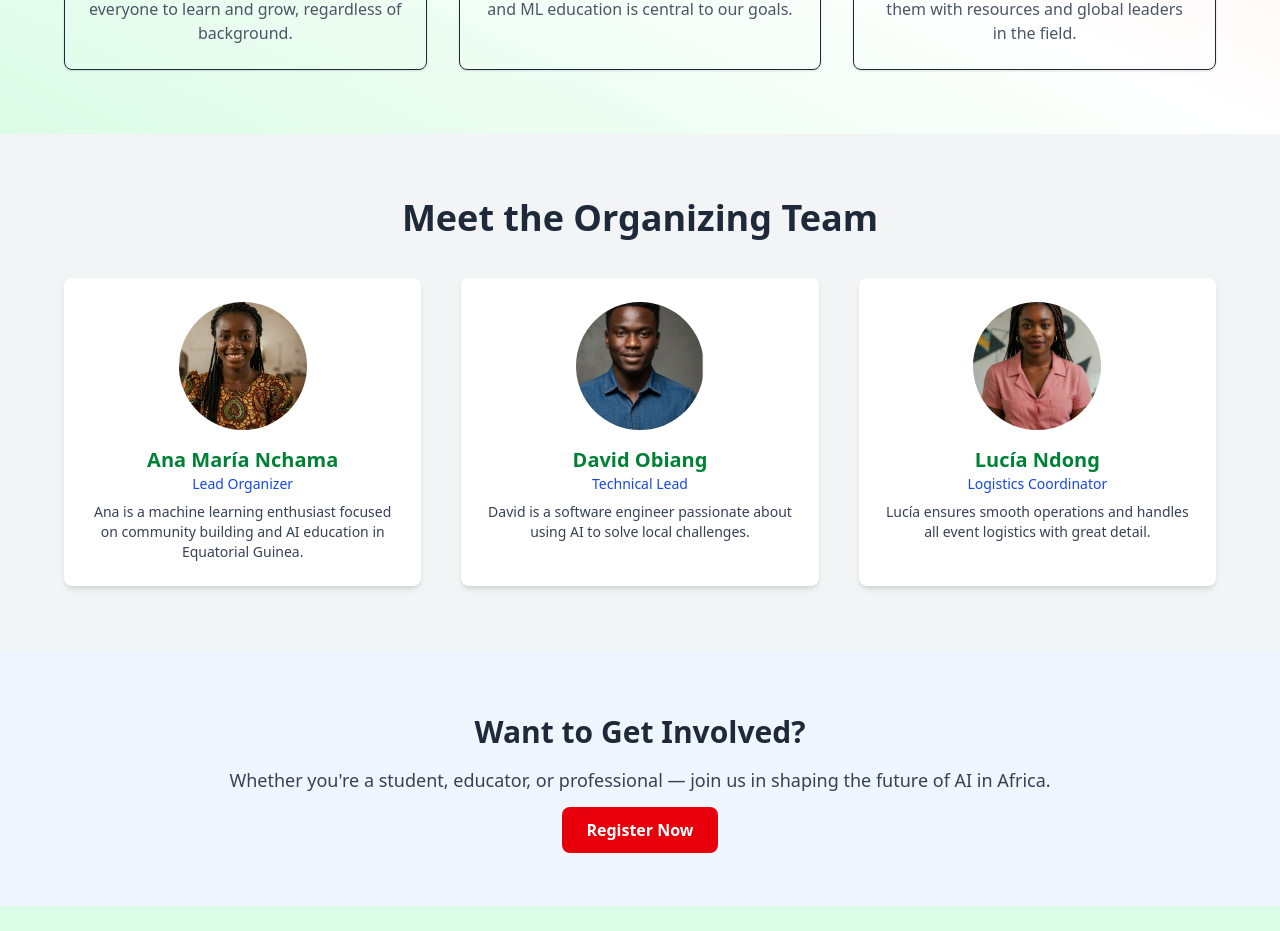
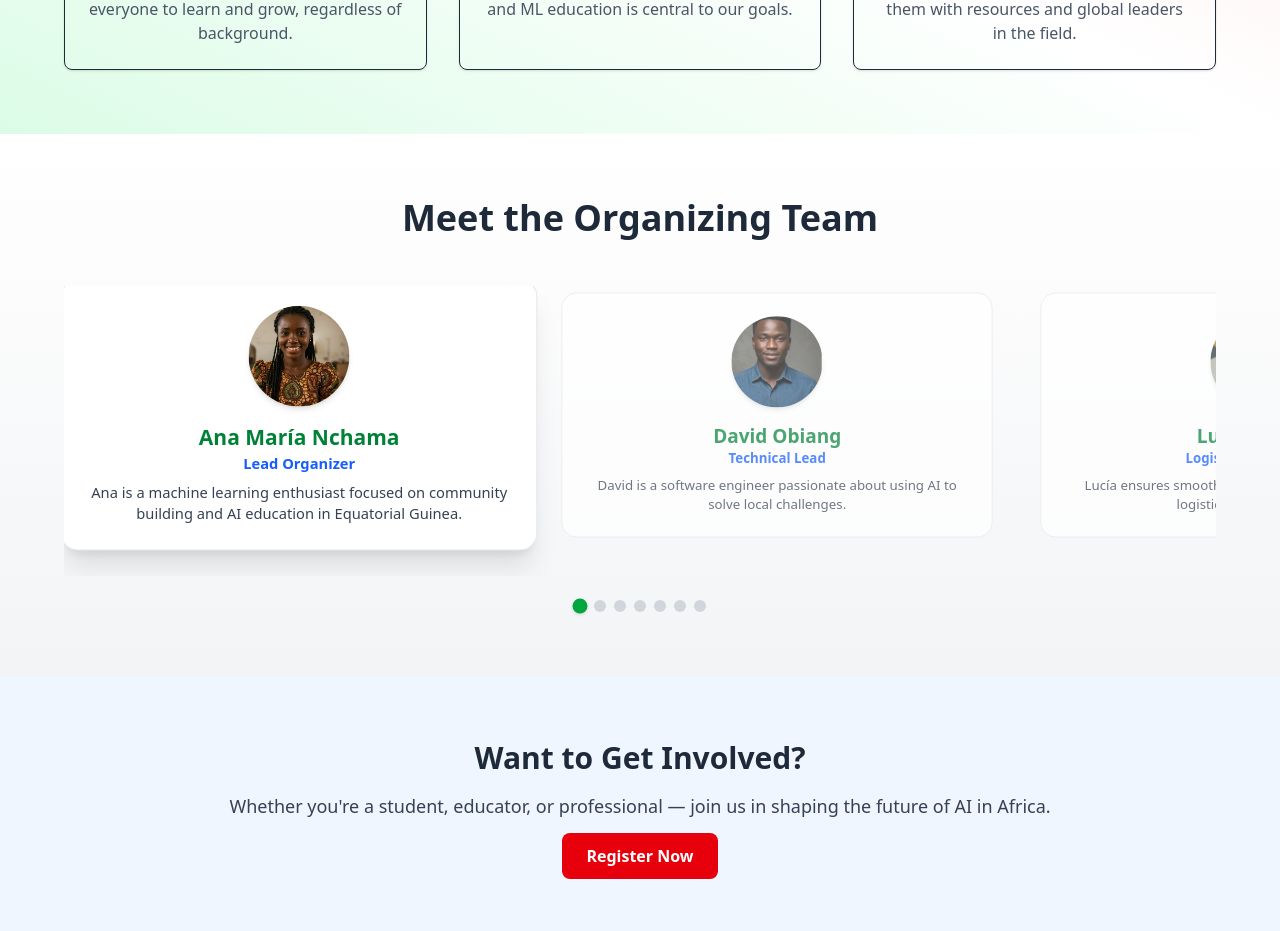
Before and after one commit to NeoPhetoane/IndabaX_Equatorial_Guinea, a React (Vite) app: page /about in a window 1280 px wide. Shown: the part 900-1831 px from the top of the page. Built offline with nearby package versions, Linux system fonts and the light colour scheme.

Commit message:
Organising team with carousel made into a componet and imported into about page.

```diff
--- a/package.json
+++ b/package.json
@@ -11,6 +11,7 @@
   },
   "dependencies": {
     "@tailwindcss/vite": "^4.1.6",
+    "lucide-react": "^0.511.0",
     "react": "^19.1.0",
     "react-dom": "^19.1.0",
     "react-router-dom": "^7.6.0",
--- /dev/null
+++ b/src/components/OrganisingTeam.jsx
@@ -0,0 +1,149 @@
+import { useRef, useState } from "react";
+import { ChevronLeft, ChevronRight } from "lucide-react";
+
+export default function OrganisingTeam() {
+  const scrollRef = useRef(null);
+
+  const [currentIndex, setCurrentIndex] = useState(0);
+
+  const team = [
+    {
+      name: "Ana María Nchama",
+      role: "Lead Organizer",
+      bio: "Ana is a machine learning enthusiast focused on community building and AI education in Equatorial Guinea.",
+      img: "/team1.jpg",
+    },
+    {
+      name: "David Obiang",
+      role: "Technical Lead",
+      bio: "David is a software engineer passionate about using AI to solve local challenges.",
+      img: "/team2.jpg",
+    },
+    {
+      name: "Lucía Ndong",
+      role: "Logistics Coordinator",
+      bio: "Lucía ensures smooth operations and handles all event logistics with great detail.",
+      img: "/team3.jpg",
+    },
+    {
+      name: "Francisco E.",
+      role: "ML Intern",
+      img: "/speaker6placeholder.jpg",
+      bio: "Lessons from an early-career journey into machine learning.",
+    },
+    {
+      name: "Alicia B.",
+      role: "Software Engineer",
+      img: "/speaker7placeholder.jpg",
+      bio: "Integrating AI features into consumer tech products.",
+    },
+    {
+      name: "Miguel T.",
+      role: "Graduate Student",
+      img: "/speaker8placeholder.jpg",
+      bio: "Advancing African languages in natural language processing.",
+    },
+    {
+      name: "Judith N.",
+      role: "Research Assistant",
+      img: "/speaker9placeholder.jpg",
+      bio: "The role of young minds in shaping Africa’s AI future.",
+    },
+  ];
+
+  const scrollToIndex = (index) => {
+    const container = scrollRef.current;
+    if (!container) return;
+
+    const card = container.children[index];
+    const offsetLeft = card.offsetLeft;
+    const centerOffset =
+      offsetLeft - container.offsetWidth / 2 + card.offsetWidth / 2;
+
+    container.scrollTo({
+      left: centerOffset,
+      behavior: "smooth",
+    });
+
+    setCurrentIndex(index);
+  };
+
+  const scrollLeft = () => {
+    const newIndex = (currentIndex - 1 + team.length) % team.length;
+    scrollToIndex(newIndex);
+  };
+
+  const scrollRight = () => {
+    const newIndex = (currentIndex + 1) % team.length;
+    scrollToIndex(newIndex);
+  };
+
+  return (
+    <main className="bg-gradient-to-b from-white to-gray-100 py-16 px-4">
+      <h2 className="text-4xl font-bold text-center mb-12 text-gray-800">
+        Meet the Organizing Team
+      </h2>
+
+      <div className="relative max-w-6xl mx-auto group">
+        {/* Arrows */}
+        <button
+          onClick={scrollLeft}
+          className="absolute left-0 top-1/2 transform -translate-y-1/2 bg-white rounded-full shadow-md p-2 z-20 opacity-0 group-hover:opacity-100 transition"
+        >
+          <ChevronLeft className="h-6 w-6 text-gray-700" />
+        </button>
+        <button
+          onClick={scrollRight}
+          className="absolute right-0 top-1/2 transform -translate-y-1/2 bg-white rounded-full shadow-md p-2 z-20 opacity-0 group-hover:opacity-100 transition"
+        >
+          <ChevronRight className="h-6 w-6 text-gray-700" />
+        </button>
+
+        {/* Carousel */}
+        <div
+          ref={scrollRef}
+          className="flex overflow-x-auto scroll-smooth snap-x snap-mandatory space-x-6 px-2 pb-8"
+        >
+          {team.map((member, index) => (
+            <div
+              key={index}
+              className={`snap-center flex-shrink-0 w-[80%] sm:w-[60%] md:w-[40%] transition-transform duration-500 transform ${
+                index === currentIndex
+                  ? "scale-105 shadow-xl z-10 bg-white"
+                  : "scale-95 opacity-70 bg-white"
+              } rounded-2xl p-6 text-center border border-gray-200`}
+            >
+              <img
+                src={member.img}
+                alt={member.name}
+                className="w-24 h-24 mx-auto rounded-full object-cover shadow-md mb-4"
+              />
+              <h3 className="text-xl font-bold text-green-700">
+                {member.name}
+              </h3>
+              <p className="text-sm text-blue-600 font-semibold mb-2">
+                {member.role}
+              </p>
+              <p className="text-sm text-gray-700">{member.bio}</p>
+            </div>
+          ))}
+        </div>
+
+        {/* Pagination Dots */}
+        <div className="flex justify-center mt-6 space-x-2">
+          {team.map((_, index) => (
+            <button
+              key={index}
+              onClick={() => scrollToIndex(index)}
+              className={`w-3 h-3 rounded-full transition-all duration-300 ${
+                currentIndex === index
+                  ? "bg-green-600 scale-125 shadow"
+                  : "bg-gray-300"
+              }`}
+            />
+          ))}
+        </div>
+      </div>
+    </main>
+  );
+}
--- a/src/pages/About.jsx
+++ b/src/pages/About.jsx
@@ -1,28 +1,8 @@
 import React from "react";
 import { Link } from "react-router-dom";
+import OrganisingTeam from "../components/OrganisingTeam";
 
 export default function About() {
-  const team = [
-    {
-      name: "Ana María Nchama",
-      role: "Lead Organizer",
-      bio: "Ana is a machine learning enthusiast focused on community building and AI education in Equatorial Guinea.",
-      img: "/team1.jpg",
-    },
-    {
-      name: "David Obiang",
-      role: "Technical Lead",
-      bio: "David is a software engineer passionate about using AI to solve local challenges.",
-      img: "/team2.jpg",
-    },
-    {
-      name: "Lucía Ndong",
-      role: "Logistics Coordinator",
-      bio: "Lucía ensures smooth operations and handles all event logistics with great detail.",
-      img: "/team3.jpg",
-    },
-  ];
-
   return (
     <main className="font-sans text-gray-800">
       {/* Hero banner for About page */}
@@ -97,29 +77,7 @@ export default function About() {
           </div>
         </div>
       </section>
-
-      {/* Team Section */}
-      <section className="bg-gray-100 py-16 px-6 text-center">
-        <h2 className="text-4xl font-bold mb-10">Meet the Organizing Team</h2>
-        <div className="grid grid-cols-1 sm:grid-cols-2 md:grid-cols-3 gap-10 max-w-6xl mx-auto">
-          {team.map((member, index) => (
-            <div key={index} className="bg-white rounded-lg shadow-md p-6">
-              <img
-                src={member.img}
-                alt={member.name}
-                className="w-32 h-32 mx-auto rounded-full object-cover mb-4"
-              />
-              <h3 className="text-xl font-semibold text-green-700">
-                {member.name}
-              </h3>
-              <p className="text-sm text-blue-700 font-medium mb-2">
-                {member.role}
-              </p>
-              <p className="text-sm text-gray-700">{member.bio}</p>
-            </div>
-          ))}
-        </div>
-      </section>
+      <OrganisingTeam />
 
       {/* Call to Action */}
       <section className="bg-blue-50 py-16 text-center">
```
Also changed, not shown: 1 other file (tests, documents, lock files or other folders).
